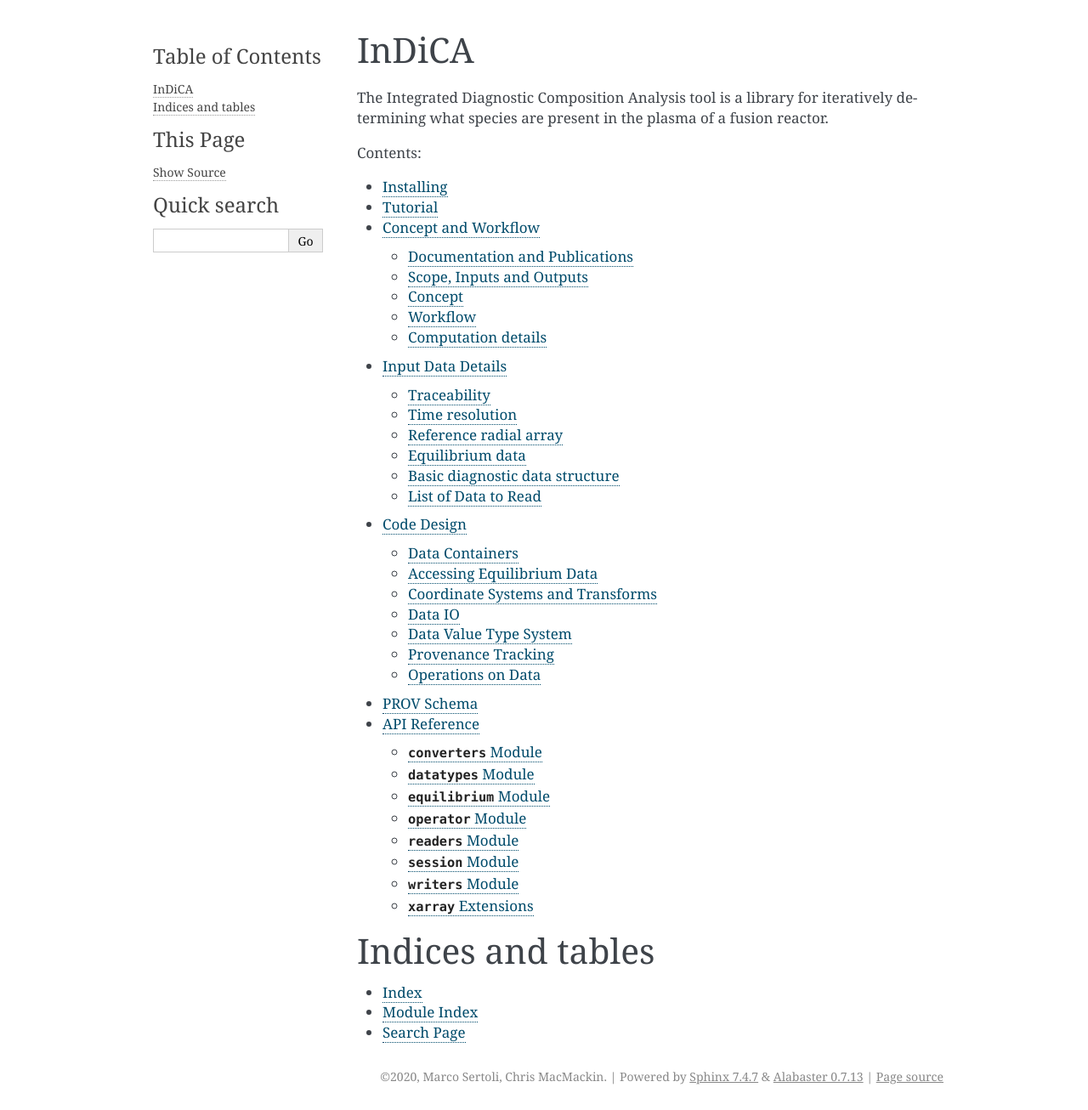
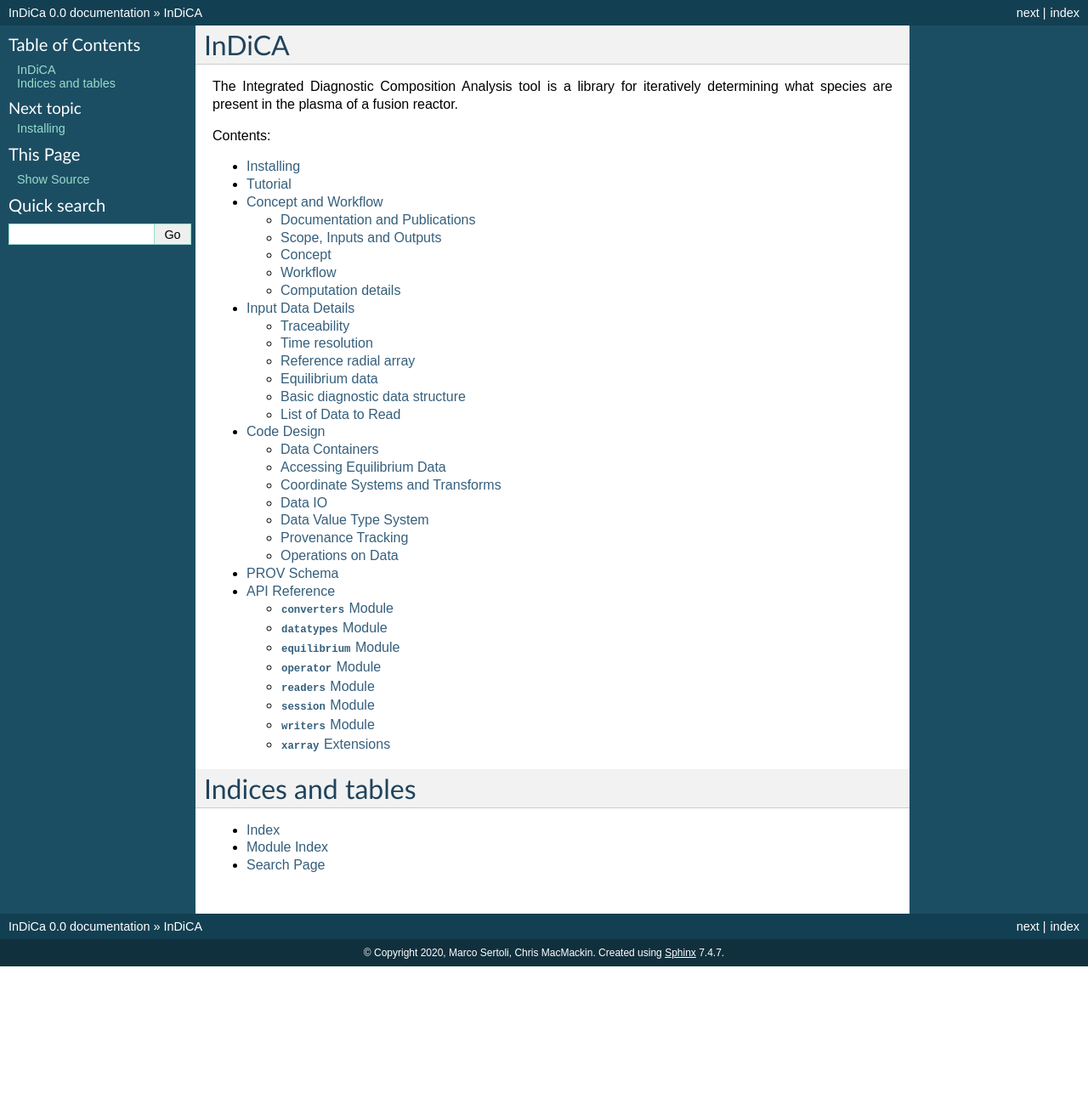
Before and after one commit to indica-mcf/Indica, a Sphinx documentation site: the page built from doc/index.rst, in a window 1280 px wide. Shown: the whole page at 85% size. Built offline with Sphinx 7.4.7, drawn with Linux system fonts in a browser that asks for light colours; after the commit the page ends 1137 px from its top, so only the background shows below that.

Commit message:
Switched documentation theme

```diff
--- a/doc/conf.py
+++ b/doc/conf.py
@@ -118,7 +118,7 @@ todo_include_todos = False
 
 # The theme to use for HTML and HTML Help pages.  See the documentation for
 # a list of builtin themes.
-# html_theme = "alabaster"
+html_theme = "default"
 
 # Theme options are theme-specific and customize the look and feel of a theme
 # further.  For a list of options available for each theme, see the
```
